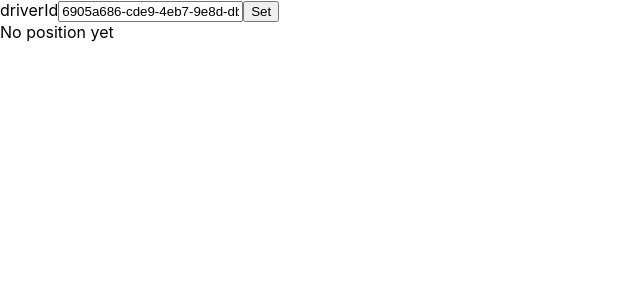
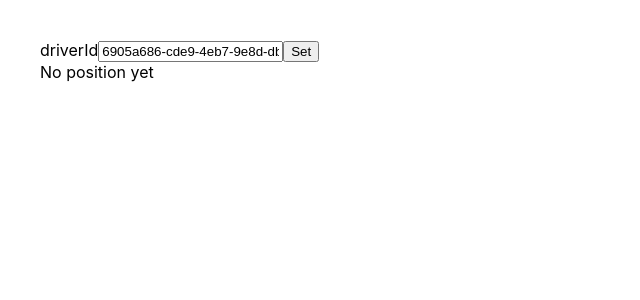
Before and after one commit to RealTimeStreaming-BachelorProject/ClientTestingTool, a React (Create React App) app: page / in a window 1280 px wide. Shown: the top 300 px of the page, without its empty margins (0-640 px from the left). Built offline with nearby package versions, Linux system fonts and the light colour scheme; no server answers.

Commit message:
Add padding to app

```diff
--- a/src/App.tsx
+++ b/src/App.tsx
@@ -3,7 +3,7 @@ import MapView from './views/MapView'
 
 function App() {
   return (
-    <div className="App">
+    <div className="App" style={{padding: "40px"}}>
       <MapView />
     </div>
   );
--- a/src/views/MapView/index.tsx
+++ b/src/views/MapView/index.tsx
@@ -32,7 +32,7 @@ export default function MapView() {
       )}
       {!position && <div>No position yet</div>}
       {position && (
-        <MapContainer center={position} zoom={18} style={{ height: "100vh" }}>
+        <MapContainer center={position} zoom={18} style={{ height: "calc(100vh - 80px)" }}>
           <ChangeView center={position} zoom={18} />
           <TileLayer
             attribution='&copy; <a href="http://osm.org/copyright">OpenStreetMap</a> contributors'
```
